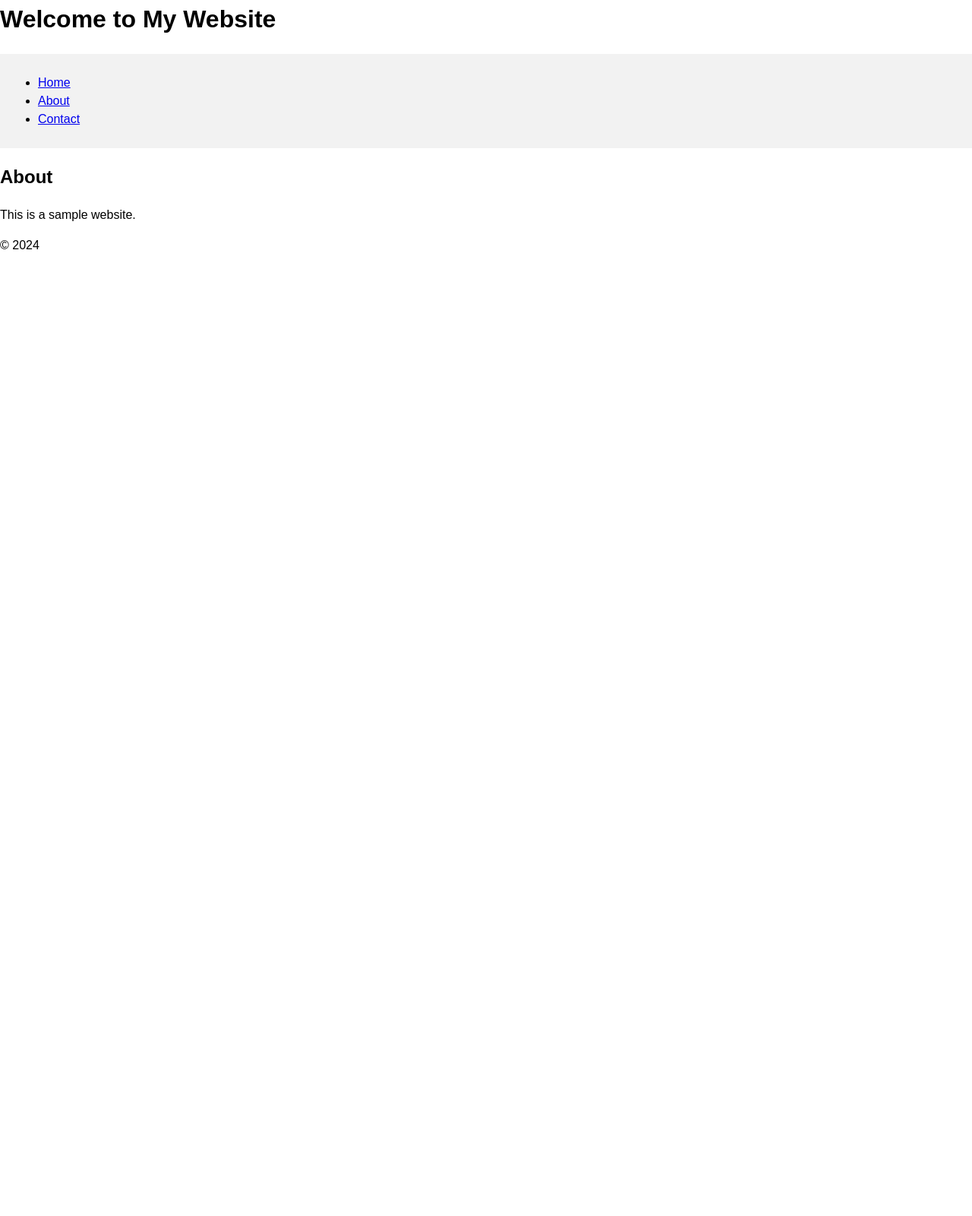
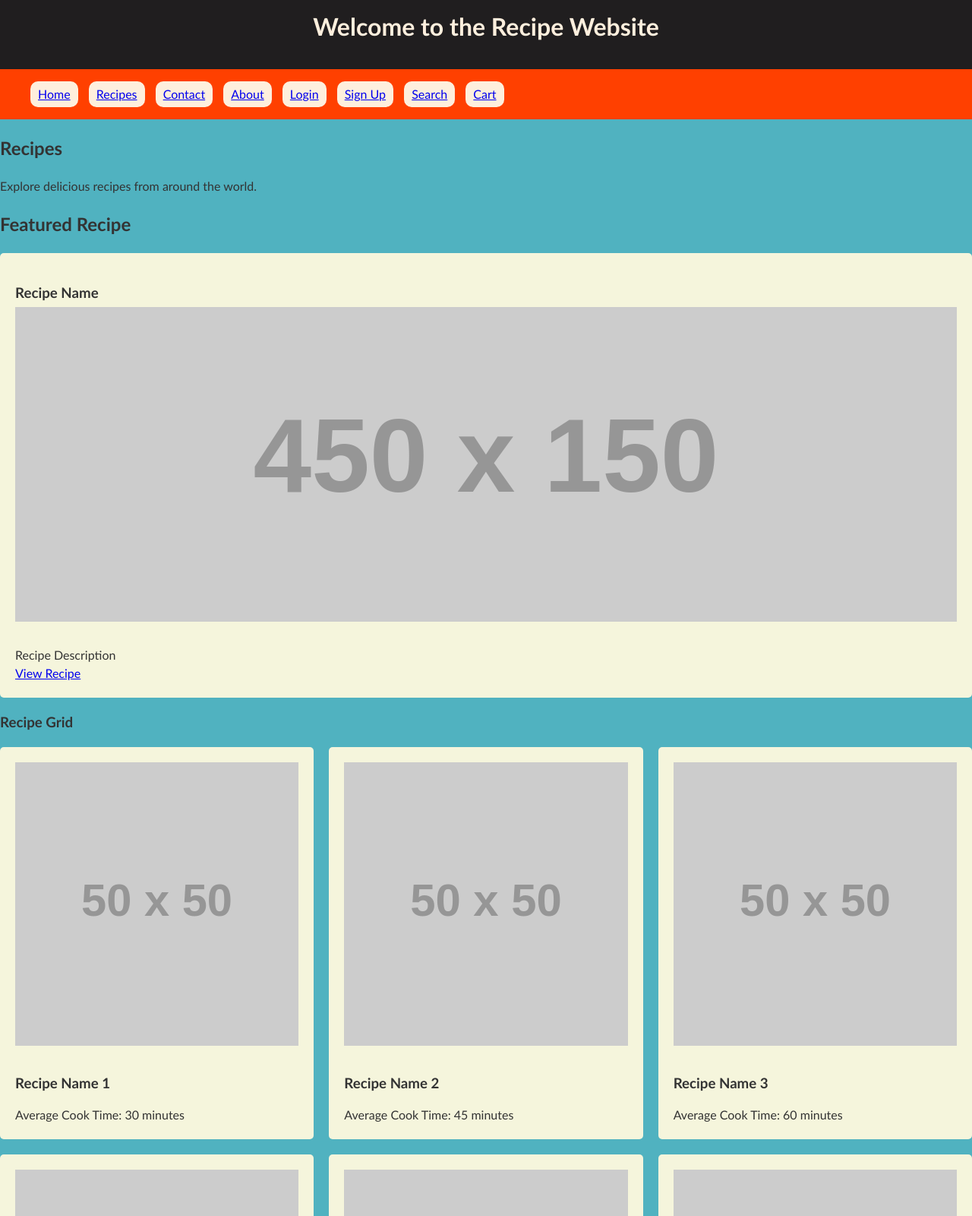
Before and after one commit to benjaminhallock/odin-recipes, a plain HTML site: page index.html in a window 1280 px wide. Shown: the part 20-1620 px from the top of the page at 76% size. Before the commit the page ends 800 px from the top, so only its background shows below. Drawn offline with Linux system fonts and the light colour scheme; placeholder pictures from the web are drawn by us.

Commit message:
Update website title and navigation links

```diff
--- a/index.html
+++ b/index.html
@@ -3,30 +3,81 @@
 <head>
     <meta charset="UTF-8">
     <meta name="viewport" content="width=device-width, initial-scale=1.0">
-    <title>My Website</title>
+    <title>Recipe Website</title>
     <link rel="stylesheet" href="styles.css">
 </head>
 <body>
     <header>
-        <h1>Welcome to My Website</h1>
+        <h1>Welcome to the Recipe Website</h1>
     </header>
     <nav class="navbar">
         <ul>
             <li class="navbar-item"><a href="#">Home</a></li>
+            <li class="navbar-item"><a href="#">Recipes</a></li>
+            <li class="navbar-item"><a href="#">Contact</a></li>
             <li class="navbar-item"><a href="#">About</a></li>
-            <li class="navbar-item"><a href="#">Contact</a></li>
+            <li class="navbar-item"><a href="#">Login</a></li>
+            <li class="navbar-item"><a href="#">Sign Up</a></li>
+            <li class="navbar-item"><a href="#">Search</a></li>
+            <li class="navbar-item"><a href="#">Cart</a></li>
         </ul>
     </nav>
 
     <main>
         <section>
-            <h2>About</h2>
-            <p>This is a sample website.</p>
+            <h2>Recipes</h2>
+            <p>Explore delicious recipes from around the world.</p>
+        </section>
+
+        <section>
+            <h2>Featured Recipe</h2>
+            <article class="recipe-card">
+                <h3>Recipe Name</h3>
+                <img src="https://via.placeholder.com/450x150" alt="Recipe Image">
+                <p>Recipe Description</p>
+                <a href="#">View Recipe</a>
+            </article>
+        </section>
+
+        <section>
+            <h3>Recipe Grid</h3>
+            <div class="recipe-grid">
+                <div class="recipe-card">
+                    <img src="https://via.placeholder.com/50" alt="Recipe Image">
+                    <h3>Recipe Name 1</h3>
+                    <p>Average Cook Time: 30 minutes</p>
+                </div>
+                <div class="recipe-card">
+                    <img src="https://via.placeholder.com/50" alt="Recipe Image">
+                    <h3>Recipe Name 2</h3>
+                    <p>Average Cook Time: 45 minutes</p>
+                </div>
+                <div class="recipe-card">
+                    <img src="https://via.placeholder.com/50" alt="Recipe Image">
+                    <h3>Recipe Name 3</h3>
+                    <p>Average Cook Time: 60 minutes</p>
+                </div>
+                <div class="recipe-card">
+                    <img src="https://via.placeholder.com/50" alt="Recipe Image">
+                    <h3>Recipe Name 4</h3>
+                    <p>Average Cook Time: 30 minutes</p>
+                </div>
+                <div class="recipe-card">
+                    <img src="https://via.placeholder.com/50" alt="Recipe Image">
+                    <h3>Recipe Name 5</h3>
+                    <p>Average Cook Time: 45 minutes</p>
+                </div>
+                <div class="recipe-card">
+                    <img src="https://via.placeholder.com/50" alt="Recipe Image">
+                    <h3>Recipe Name 6</h3>
+                    <p>Average Cook Time: 60 minutes</p>
+                </div>
+            </div>
         </section>
     </main>
 
     <footer>
-        <p>&copy; 2024</p>
+        <p>&copy; 2024 Recipe Website. All rights reserved.</p>
     </footer>
 
     <script src="script.js"></script>
--- a/styles.css
+++ b/styles.css
@@ -1,7 +1,29 @@
+/* CSS HEX */
+:root {
+    --raisin-black: #201e1fff;
+    --coquelicot: #ff4000ff;
+    --atomic-tangerine: #faaa8dff;
+    --antique-white: #feefddff;
+    --moonstone: #50b2c0ff;
+}
+
+* {
+    box-sizing: border-box;
+    font-family:'Gill Sans', 'Gill Sans MT', Calibri, 'Trebuchet MS', sans-serif;
+}
+
+header {
+    background-color: var(--raisin-black);
+    color: var(--antique-white);
+    padding: 10px;
+    text-align: center;
+}
 /* Reset default styles */
 html, body {
     margin: 0;
     padding: 0;
+    background-color: var(--moonstone);
+    color: #333;
 }
 
 /* Set a base font size and line height */
@@ -23,28 +45,59 @@ meta[name="viewport"] {
     initial-scale: 1;
 }
 
+.recipe-grid {
+    display: grid;
+    grid-template-columns: repeat(3, 1fr);
+    grid-template-rows: auto;
+    gap: 20px;
+}
+
+.recipe-card {
+    background-color: beige; /* Change the background color to beige */
+    padding: 20px;
+    border-radius: 5px;
+    width: 100%;
+}
+
+.recipe-card img {
+    width: 100%;
+    height: auto;
+    margin-bottom: 10px;
+}
+
+.recipe-card h3 {
+    margin-bottom: 5px;
+}
+
+.recipe-card p {
+    margin-bottom: 0;
+}
+
 /* Add some basic styles for mobile devices */
 @media (max-width: 768px) {
     /* Add your mobile-specific styles here */
-    .navbar {
-        display: flex;
-        flex-direction: column;
-    }
-
-    .navbar-item {
-        margin-bottom: 10px;
-    }
 }
-
 /* Desktop styles */
 .navbar {
-    display: flex;
-    justify-content: space-between;
-    align-items: center;
-    background-color: #f2f2f2;
-    padding: 10px;
+    display: grid;
+    grid-template-columns: auto 1fr;
+    background-color: var(--coquelicot);
+    padding: auto;
+    margin: auto;
 }
 
 .navbar-item {
     margin-right: 10px;
+    color: var(--antique-white);
+    text-decoration: none;
+    display: inline-block;
+    padding: 5px 10px;
+    border-radius: 10px;
+    background-color: var(--antique-white);
+    border: var(--raisin-black);
+    cursor: pointer;
 }
+
+.navbar-item:hover {
+    background-color: var(--moonstone);
+}
```
Also changed, not shown: 1 other file.
